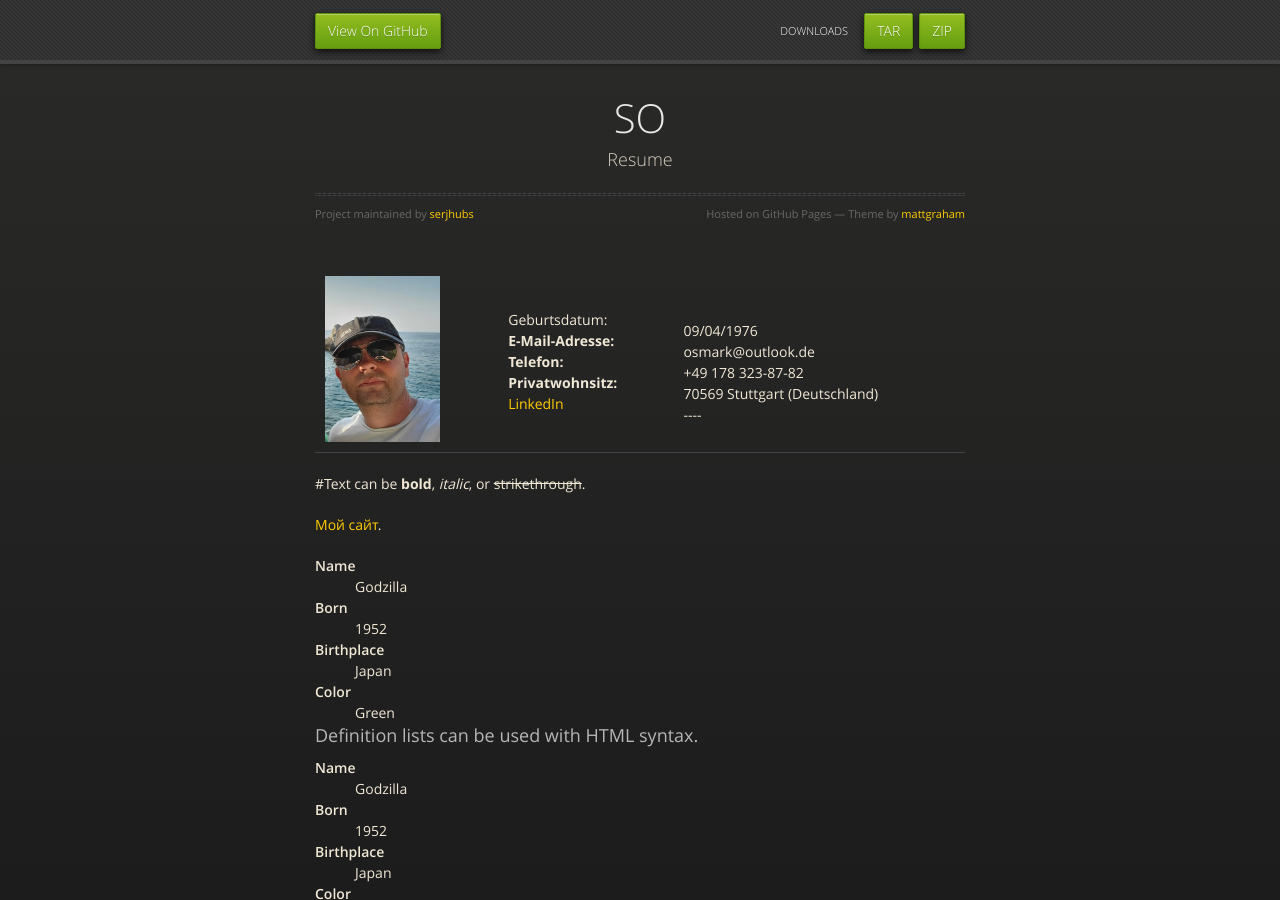
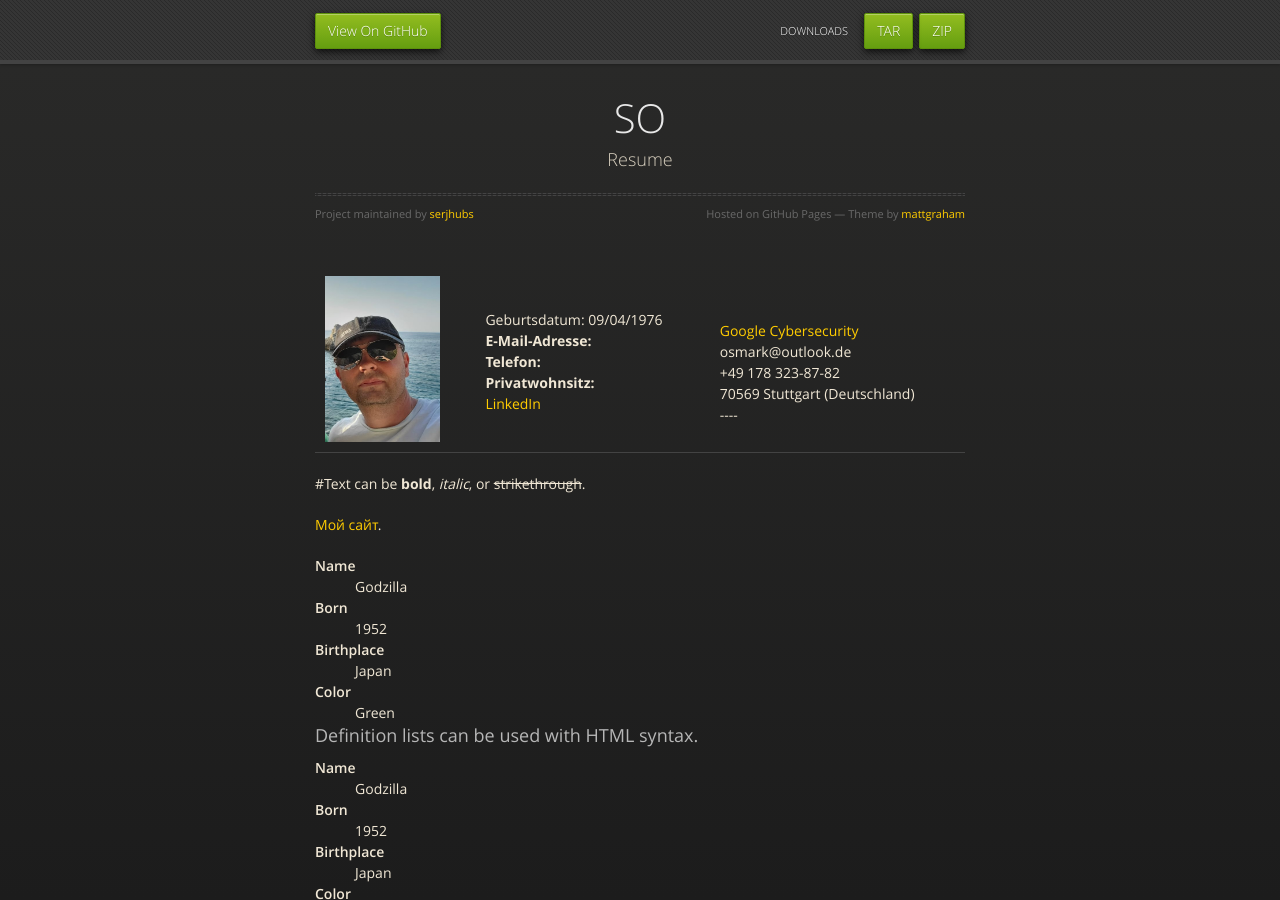
Before and after one commit to serjhubs/Resume, a Jekyll site: the page built from index.md, in a window 1280 px wide and 900 px high. Built offline with Jekyll 4.4.1, drawn with Linux system fonts in a browser that asks for light colours.

Commit message:
Update index.md

```diff
--- a/index.md
+++ b/index.md
@@ -4,14 +4,14 @@ layout: default
 <Html>
    <table><tr>
      <td><img src="https://github.com/serjhubs/Resume/blob/main/_includes/SO.jpeg?raw=true" width="115" heihgt="125"></td>
-      <td> Geburtsdatum:
+      <td> Geburtsdatum: 09/04/1976
        <br><strong>E-Mail-Adresse:</strong>
         <br><strong>Telefon:</strong>
          <br><strong>Privatwohnsitz:</strong>
          <br><a href="https://linkedin.com" target = "_blank">LinkedIn</a>
       </td>
       <td>
-          <br>09/04/1976
+          <br><a href="https://www.credly.com/badges/31d821ea-8c1b-4400-b222-442f3488fbfc/public_url" target = "_blank">Google Cybersecurity</a>
           <br>osmark@outlook.de
           <br>+49 178 323-87-82
           <br>70569 Stuttgart (Deutschland)
```
